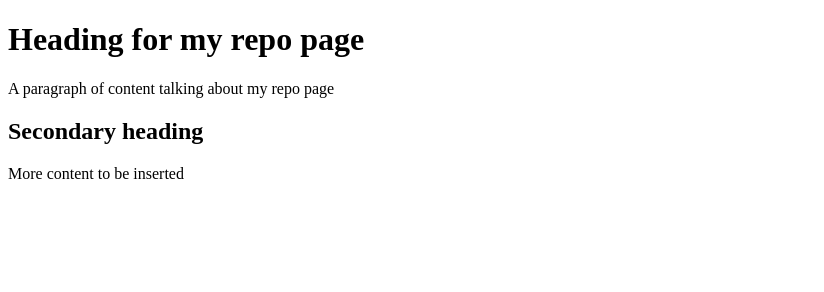
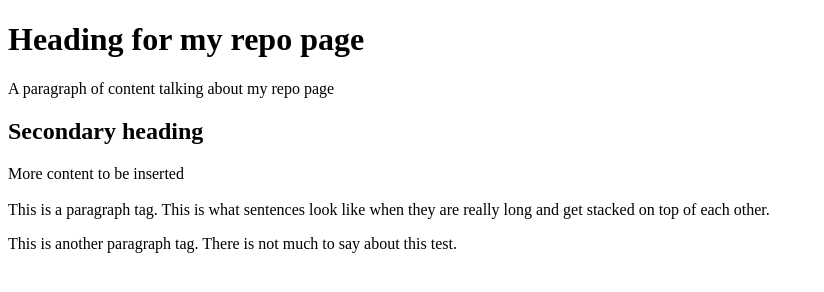
Before and after one commit to rorinsjl/p02-git-repos, a plain HTML site: page index.html in a window 1280 px wide. Shown: the whole page, without its empty margins (0-824 px from the left). Drawn offline with Linux system fonts and the light colour scheme.

Commit message:
Added paragraph tags.

```diff
--- a/index.html
+++ b/index.html
@@ -16,8 +16,9 @@
 
 		<nav>
 		</nav>
-		<nav>
-		</nav>
+
+		<p>This is a paragraph tag. This is what sentences look like when they are really long and get stacked on top of each other.</p>
+		<p>This is another paragraph tag. There is not much to say about this test.</p>
 
 	</body>
 
```
